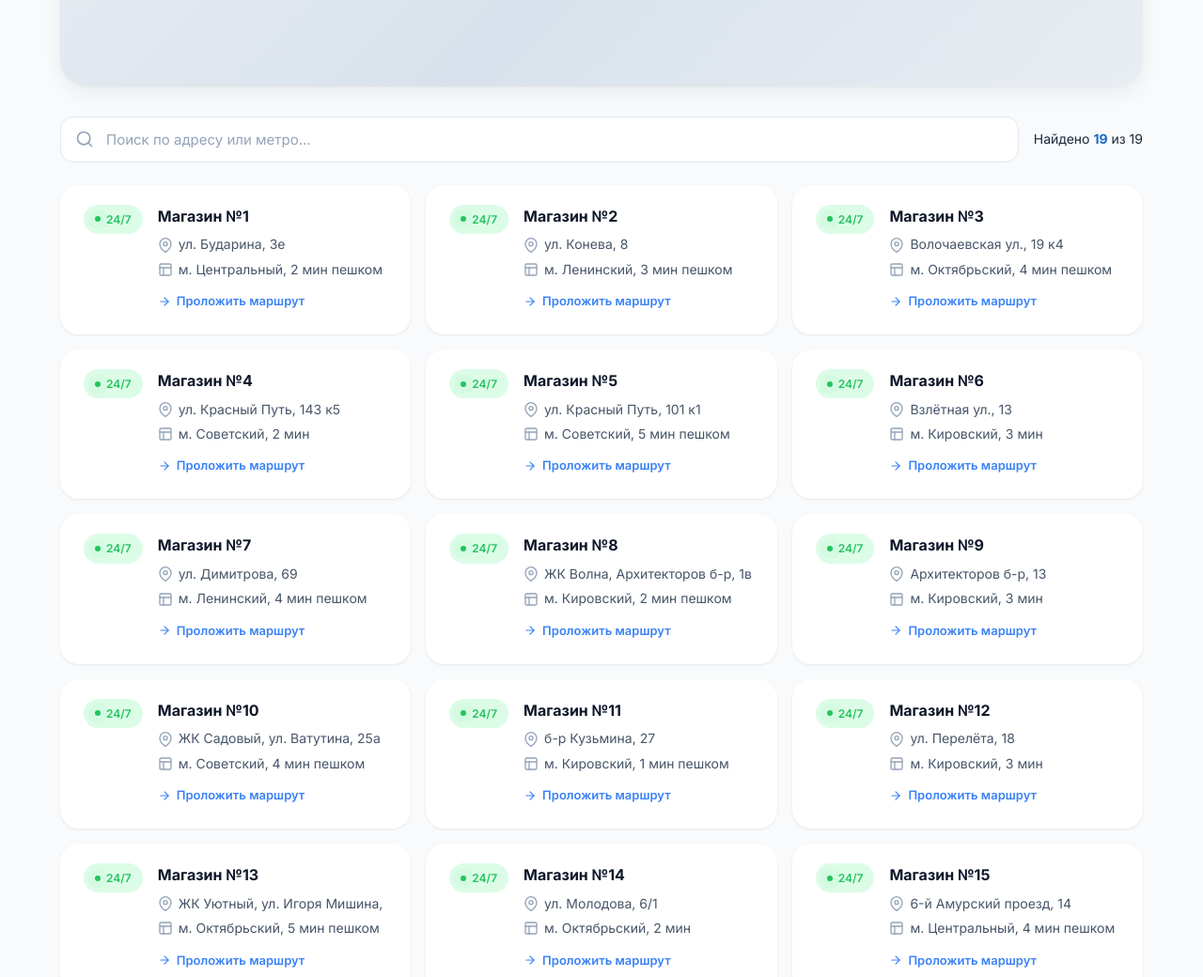
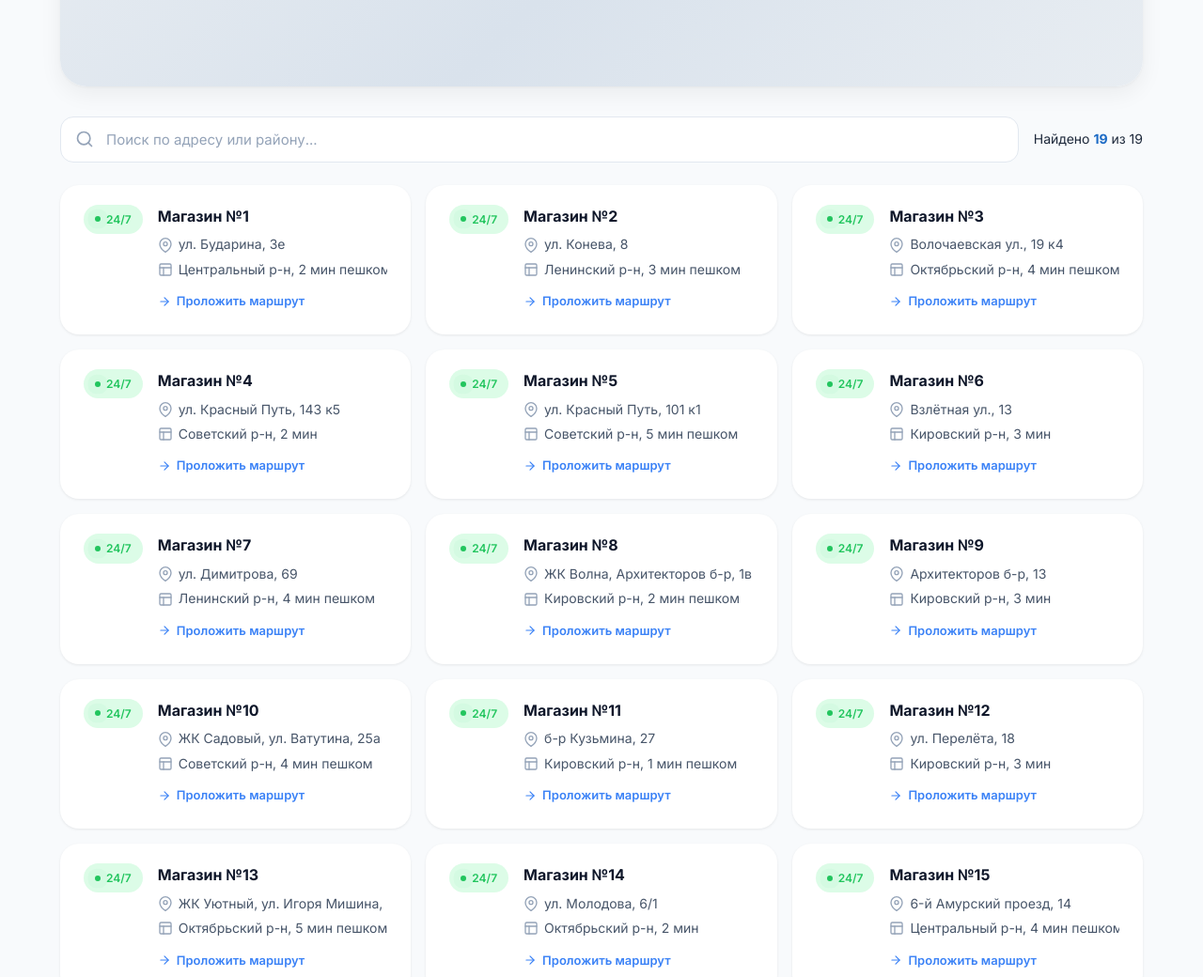
Before and after one commit to achepurnov/set24-landing, a plain HTML site: page index.html in a window 1280 px wide. Shown: the part 6708-7748 px from the top of the page at 94% size. Drawn offline with Linux system fonts and the light colour scheme.

Commit message:
Убрал метро, заменил на районы Омска

```diff
--- a/index.html
+++ b/index.html
@@ -443,7 +443,7 @@
       <div class="stores__search">
         <div class="stores__search-input">
           <svg width="20" height="20" viewBox="0 0 24 24" fill="none" stroke="currentColor" stroke-width="2" stroke-linecap="round" stroke-linejoin="round"><circle cx="11" cy="11" r="8"/><line x1="21" y1="21" x2="16.65" y2="16.65"/></svg>
-          <input type="text" id="storeSearch" placeholder="Поиск по адресу или метро...">
+          <input type="text" id="storeSearch" placeholder="Поиск по адресу или району...">
         </div>
         <div class="stores__count">
           Найдено <strong id="storeCount">19</strong> из 19
--- a/js/main.js
+++ b/js/main.js
@@ -1,24 +1,24 @@
 // ==================== STORE DATA ====================
 const stores = [
-  { id: 1, address: 'ул. Бударина, 3е', metro: 'Центральный', walk: '2 мин пешком' },
-  { id: 2, address: 'ул. Конева, 8', metro: 'Ленинский', walk: '3 мин пешком' },
-  { id: 3, address: 'Волочаевская ул., 19 к4', metro: 'Октябрьский', walk: '4 мин пешком' },
-  { id: 4, address: 'ул. Красный Путь, 143 к5', metro: 'Советский', walk: '2 мин' },
-  { id: 5, address: 'ул. Красный Путь, 101 к1', metro: 'Советский', walk: '5 мин пешком' },
-  { id: 6, address: 'Взлётная ул., 13', metro: 'Кировский', walk: '3 мин' },
-  { id: 7, address: 'ул. Димитрова, 69', metro: 'Ленинский', walk: '4 мин пешком' },
-  { id: 8, address: 'ЖК Волна, Архитекторов б-р, 1в', metro: 'Кировский', walk: '2 мин пешком' },
-  { id: 9, address: 'Архитекторов б-р, 13', metro: 'Кировский', walk: '3 мин' },
-  { id: 10, address: 'ЖК Садовый, ул. Ватутина, 25а', metro: 'Советский', walk: '4 мин пешком' },
-  { id: 11, address: 'б-р Кузьмина, 27', metro: 'Кировский', walk: '1 мин пешком' },
-  { id: 12, address: 'ул. Перелёта, 18', metro: 'Кировский', walk: '3 мин' },
-  { id: 13, address: 'ЖК Уютный, ул. Игоря Мишина, 4', metro: 'Октябрьский', walk: '5 мин пешком' },
-  { id: 14, address: 'ул. Молодова, 6/1', metro: 'Октябрьский', walk: '2 мин' },
-  { id: 15, address: '6-й Амурский проезд, 14', metro: 'Центральный', walk: '4 мин пешком' },
-  { id: 16, address: '2-я Поселковая ул., 24', metro: 'Ленинский', walk: '3 мин пешком' },
-  { id: 17, address: 'ул. Завертяева, 23 к8', metro: 'Советский', walk: '2 мин' },
-  { id: 18, address: 'ул. Бархатовой, 2а', metro: 'Советский', walk: '4 мин пешком' },
-  { id: 19, address: 'Пригородная ул., 23', metro: 'Ленинский', walk: '5 мин пешком' },
+  { id: 1, address: 'ул. Бударина, 3е', district: 'Центральный', walk: '2 мин пешком' },
+  { id: 2, address: 'ул. Конева, 8', district: 'Ленинский', walk: '3 мин пешком' },
+  { id: 3, address: 'Волочаевская ул., 19 к4', district: 'Октябрьский', walk: '4 мин пешком' },
+  { id: 4, address: 'ул. Красный Путь, 143 к5', district: 'Советский', walk: '2 мин' },
+  { id: 5, address: 'ул. Красный Путь, 101 к1', district: 'Советский', walk: '5 мин пешком' },
+  { id: 6, address: 'Взлётная ул., 13', district: 'Кировский', walk: '3 мин' },
+  { id: 7, address: 'ул. Димитрова, 69', district: 'Ленинский', walk: '4 мин пешком' },
+  { id: 8, address: 'ЖК Волна, Архитекторов б-р, 1в', district: 'Кировский', walk: '2 мин пешком' },
+  { id: 9, address: 'Архитекторов б-р, 13', district: 'Кировский', walk: '3 мин' },
+  { id: 10, address: 'ЖК Садовый, ул. Ватутина, 25а', district: 'Советский', walk: '4 мин пешком' },
+  { id: 11, address: 'б-р Кузьмина, 27', district: 'Кировский', walk: '1 мин пешком' },
+  { id: 12, address: 'ул. Перелёта, 18', district: 'Кировский', walk: '3 мин' },
+  { id: 13, address: 'ЖК Уютный, ул. Игоря Мишина, 4', district: 'Октябрьский', walk: '5 мин пешком' },
+  { id: 14, address: 'ул. Молодова, 6/1', district: 'Октябрьский', walk: '2 мин' },
+  { id: 15, address: '6-й Амурский проезд, 14', district: 'Центральный', walk: '4 мин пешком' },
+  { id: 16, address: '2-я Поселковая ул., 24', district: 'Ленинский', walk: '3 мин пешком' },
+  { id: 17, address: 'ул. Завертяева, 23 к8', district: 'Советский', walk: '2 мин' },
+  { id: 18, address: 'ул. Бархатовой, 2а', district: 'Советский', walk: '4 мин пешком' },
+  { id: 19, address: 'Пригородная ул., 23', district: 'Ленинский', walk: '5 мин пешком' },
 ];
 
 // ==================== REVIEW DATA ====================
@@ -52,7 +52,7 @@ function createStoreCard(store) {
       <div class="store-card__info">
         <h3>Магазин №${store.id}</h3>
         <p>${locationIcon} ${store.address}</p>
-        <p>${metroIcon} м. ${store.metro}, ${store.walk}</p>
+        <p>${metroIcon} ${store.district} р-н, ${store.walk}</p>
         <a href="${yandexUrl}" target="_blank" rel="noopener" class="store-card__route" onclick="event.stopPropagation()">
           ${arrowIcon} Проложить маршрут
         </a>
@@ -64,7 +64,7 @@ function createStoreCard(store) {
 function renderStores(filterText = '') {
   const filtered = stores.filter(s => {
     const q = filterText.toLowerCase();
-    return s.address.toLowerCase().includes(q) || s.metro.toLowerCase().includes(q);
+    return s.address.toLowerCase().includes(q) || s.district.toLowerCase().includes(q);
   });
   storeGrid.innerHTML = filtered.map(createStoreCard).join('');
   storeCount.textContent = filtered.length;
```
